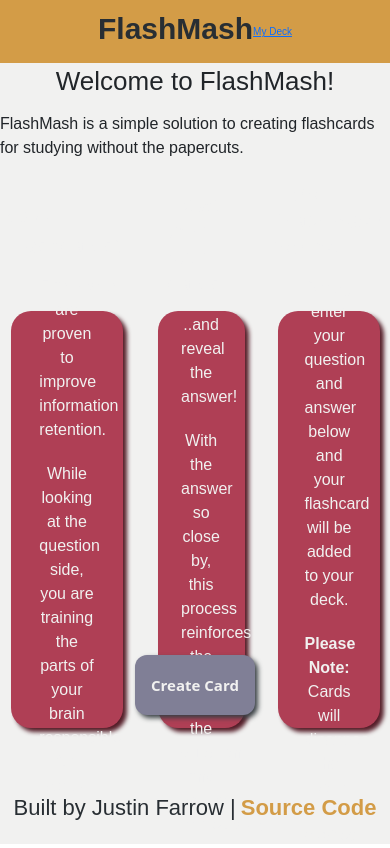
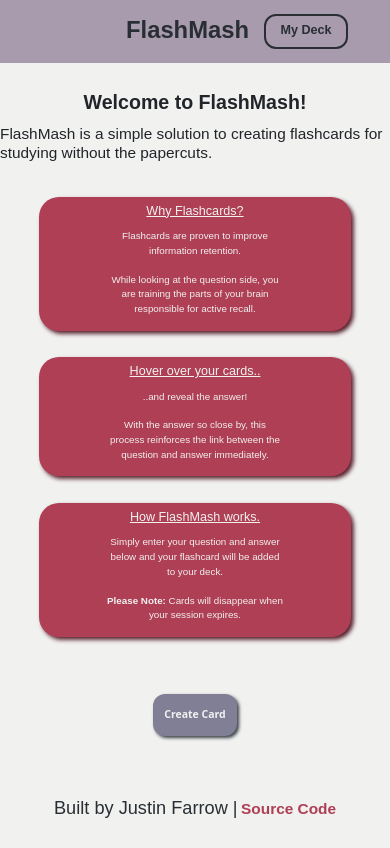
Before and after one commit to JAFarrow/hackathonApp, a Flask app: page / in a window 390 px wide. After the commit the page ends 818 px from the top, so only its background shows below. Run offline with Flask 3, Linux system fonts and the light colour scheme; some libraries are stand-ins or nearby versions.

Commit message:
clear deck, final touches, mobile responsiveness

```diff
--- a/app.py
+++ b/app.py
@@ -15,15 +15,18 @@
 def serveDeck():
     if request.method == "POST":
         addCardToStorage(request.form.get("question"), request.form.get("answer"))
-        flash("New Card Added to Deck")
         return redirect("/redirect")
     else:
-        storedDeck = session["deck"]
-        return render_template("deck.html", deck=storedDeck, nav="home")
+        return render_template("deck.html", deck=retrieveCards(), nav="home")
 
 @app.route("/redirect", methods=["GET"])
 #This is a hacky way to prevent form resubmission on page reload, not recommended for anything serious :3
 def redirectCheese():
+    return redirect("/deck")
+
+@app.route("/clear", methods=["Get"])
+def clearSession():
+    session.clear()
     return redirect("/deck")
 
 def addCardToStorage(front, back):
@@ -32,3 +35,11 @@
     except KeyError:
         session["deck"] = []
     session["deck"].append({"front": front, "back": back})
+
+
+def retrieveCards():
+    try:
+        test = session["deck"]
+    except KeyError:
+        session["deck"] = []
+    return session["deck"]
--- a/static/styles.css
+++ b/static/styles.css
@@ -1,6 +1,6 @@
 :root {
-    --headnfoot: #D39C47;
-    --headnfootshadow: #9b7338be;
+    --headnfoot: #A79BAD;
+    --headnfootshadow: #867d8a;
     --textdarkbg: #F1F1F0;
     --textlightbg: #282E33;
     --mainbg: #F1F1F0;
@@ -18,22 +18,28 @@
 }
 
 h1 {
-    font-size: 3rem;
+    font-size: 3.4rem;
 }
 
 h2 {
+    font-size: 2.8rem;
+}
+
+h3 {
     font-size: 2.6rem;
 }
 
-h3 {
+h4 {
+    font-size: 2.4rem;
+}
+
+h5 {
     font-size: 2.2rem;
 }
 
 p {
-    font-size: 1.6rem;
+    font-size: 2rem;
 }
-
-
 
 body {
     width: 100vw;
@@ -43,9 +49,11 @@
 header {
     width: 100vw;
     height: 7.5vh;
-    display: flex;
-    justify-content: center;
+    display: grid;
+    grid-template-columns: 1fr 1fr 1fr;
+    grid-template-rows: 1fr;
     align-items: center;
+    justify-items: flex-end;
     background-color: var(--headnfoot);
     color: var(--textlightbg);
     box-shadow: 0px .2rem 4px var(--headnfootshadow);
@@ -54,6 +62,38 @@
 
 header h1 {
     font-weight: bolder;
+    grid-column: 2;
+    justify-self: center;
+}
+
+nav {
+    grid-column: 3;
+    margin-right: 6rem;
+    width: 100%;
+    height: 100%;
+    display: flex;
+    align-items: center;
+    justify-content: flex-end;
+}
+
+nav a {
+    height: 5rem;
+    width: 12rem;
+    text-align: center;
+    padding-top: .7rem;
+    margin-left: 2rem;
+    color: var(--textlightbg);
+    font-size: 1.8rem;
+    text-decoration: none;
+    font-weight: bold;
+    border-radius: 12px;
+    border: .3rem solid var(--textlightbg);
+}
+
+nav a:hover {
+    width: 11.8rem;
+    height: 4.8rem;
+    background-color: var(--headnfootshadow);
 }
 
 main {
@@ -76,6 +116,7 @@
 }
 
 #heading h2 {
+    font-weight: bold;
     margin-bottom: 1.5rem;
 }
 
@@ -89,13 +130,20 @@
     height: 65%;
 }
 
+@media (width <= 500px) {
+    #introContainer {
+        grid-template-columns: 1fr;
+        grid-template-rows: 1fr 1fr 1fr;
+    }
+}
+
 .intro {
     display: flex;
     flex-direction: column;
     justify-content: center;
     align-items: center;
     max-width: 80%;
-    height: 60%;
+    height: 65%;
     padding: 1rem;
     background-color: var(--darkhigh);
     color: var(--textdarkbg);
@@ -243,6 +338,59 @@
     text-decoration: none;
     font-weight: bold;
     margin-bottom: .5rem;
-    color: var(--headnfoot);
+    color: var(--darkhigh);
     margin-left: .5rem;
 }
+
+@media screen and (width <= 500px) {
+    html {
+        font-size: 5px;
+    }
+
+    #heading {
+        margin-top: 2rem;
+    }
+
+    main {
+        height: minmax(fit-content, 100vh);
+    }
+
+    #introContainer {
+        grid-template-columns: 1fr;
+        grid-template-rows: 1fr 1fr 1fr;
+        margin-top: 2rem;
+        row-gap: 2rem;
+    }
+
+    .intro {
+        height: fit-content;
+    }
+
+    .intro h3 {
+        font-size: 1.8rem;
+    }
+
+    .intro p {
+        font-size: 1.4rem;
+    }
+
+    #modalClickableContainer {
+        height: 20%;
+        align-items: center;
+    }
+
+    #deckContainer {
+        grid-template-columns: 1fr;
+    }
+
+    #modal {
+        width: 80%;
+        height: 30%;
+    }
+}
+
+@media screen and (max-width: 1400px) {
+    html {
+        font-size: 7px;
+    }
+}
--- a/templates/cardCreation.html
+++ b/templates/cardCreation.html
@@ -3,7 +3,7 @@
 {% block main %}
     <div id="heading">
         <h2>Welcome to FlashMash!</h2>
-        <p>FlashMash is a simple solution to creating flashcards for studying without the papercuts.</p>
+        <h5>FlashMash is a simple solution to creating flashcards for studying without the papercuts.</h5>
     </div>
     <article id="introContainer">
         <div class="intro">
--- a/templates/deck.html
+++ b/templates/deck.html
@@ -1,9 +1,6 @@
 {% extends "layout.html" %}
 
 {% block main %}
-    <div id="heading">
-        <h2>My Deck</h2>
-    </div>
     <div id="deckContainer">
         <div class="flipCard">
             <div class="flipCardInner">
--- a/templates/layout.html
+++ b/templates/layout.html
@@ -21,6 +21,7 @@
                 <a href="/deck" type="button">My Deck</a>
             {% elif nav == "home" %}
                 <a href="/" type="button">Home</a>
+                <a href="/clear" type="button">Clear Deck</a>
             {% endif %}
         </nav>
     </header>
```
Also changed, not shown: other parts of static/styles.css (+51 -4 lines).
